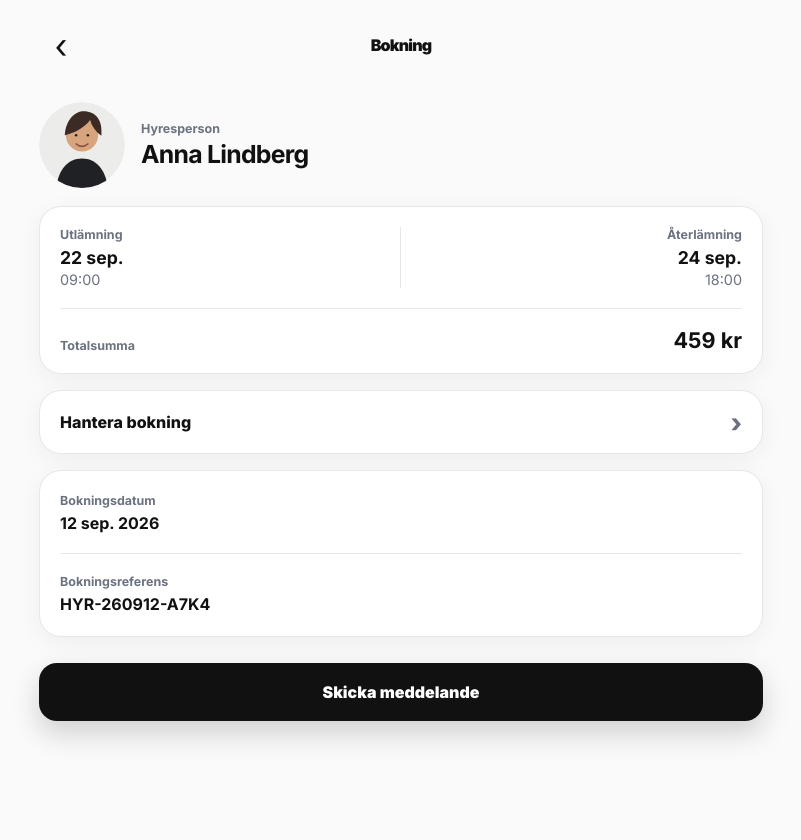
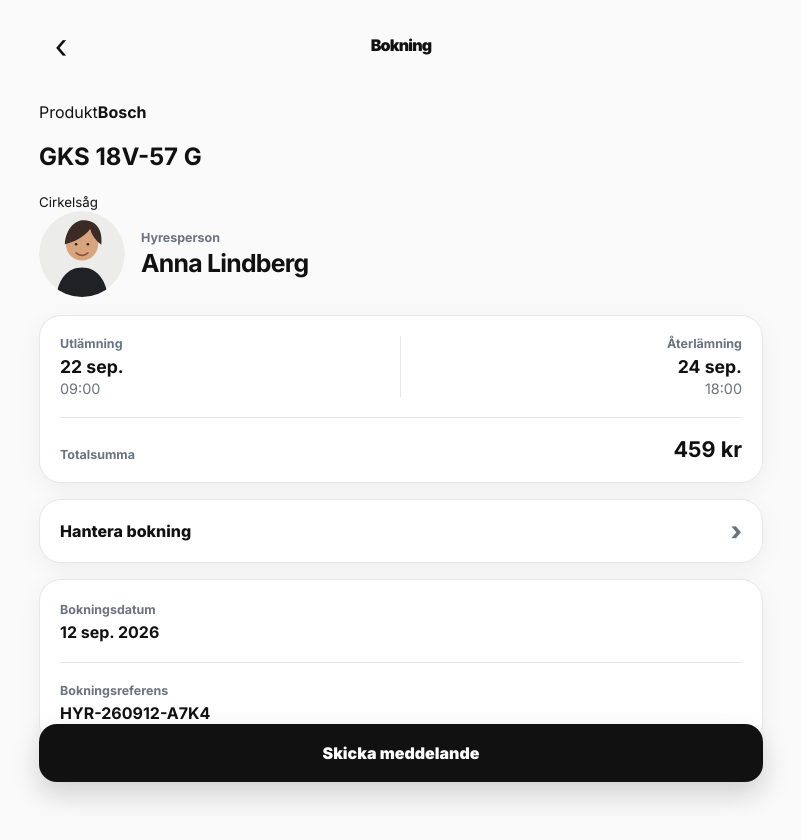
Before and after one commit to peralmkvist/hyrbart-webapp, a Next.js app in the folder hyrbart-webapp/: page /sv/vard/bokningar/demo in a window 1280 px wide. Shown: the top 840 px of the page, without its empty margins (239-1040 px from the left). Built offline with nearby package versions, Linux system fonts and the light colour scheme; no server answers.

Commit message:
Add product to host booking detail

```diff
--- a/hyrbart-webapp/app/[locale]/vard/bokningar/demo/page.tsx
+++ b/hyrbart-webapp/app/[locale]/vard/bokningar/demo/page.tsx
@@ -9,6 +9,13 @@ export default async function DemoHostBookingPage({params}:{params:Promise<{loca
       <Link href={`/${locale}/vard/kalender`} className={styles.back} aria-label={en?'Back':'Tillbaka'}>‹</Link>
       <h1>{en?'Booking':'Bokning'}</h1>
     </header>
+
+    <section className={styles.productCard}>
+      <span>{en?'Product':'Produkt'}</span>
+      <strong>Bosch</strong>
+      <h2>GKS 18V-57 G</h2>
+      <small>{en?'Circular saw':'Cirkelsåg'}</small>
+    </section>
 
     <section className={styles.hero}>
       <img src="/images/demo-renter-avatar.svg" alt="Anna Lindberg" className={styles.avatar}/>
```
